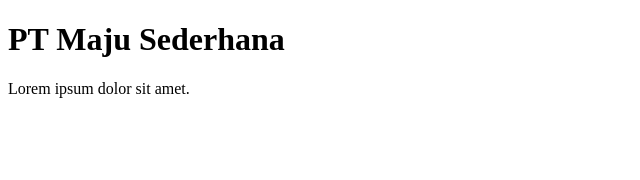
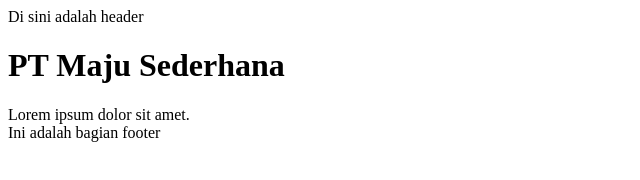
Before and after one commit to buburkakiayam/CompanyProfile, a plain HTML site: page index.html in a window 1280 px wide. Shown: the whole page, without its empty margins (0-640 px from the left). Drawn offline with Linux system fonts and the light colour scheme.

Commit message:
Membuat perubahan homepage

```diff
--- a/index.html
+++ b/index.html
@@ -6,8 +6,11 @@
     <title>Latihan GIT</title>
 </head>
 <body>
+    <header>Di sini adalah header</header>
+
     <h1>PT Maju Sederhana</h1>
 
     <div>Lorem ipsum dolor sit amet.</div>
+    <footer>Ini adalah bagian footer</footer>
 </body>
 </html>
```
